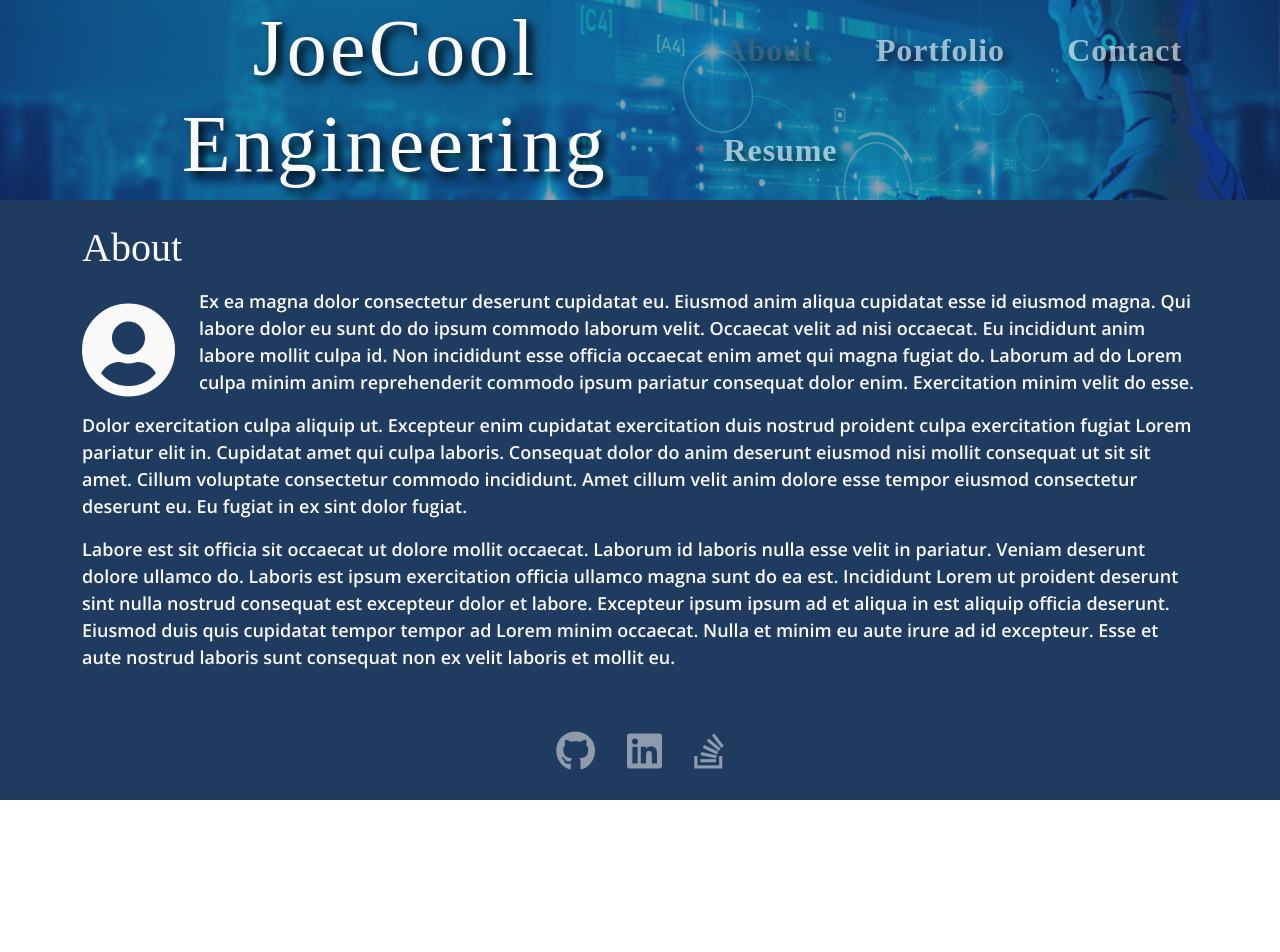
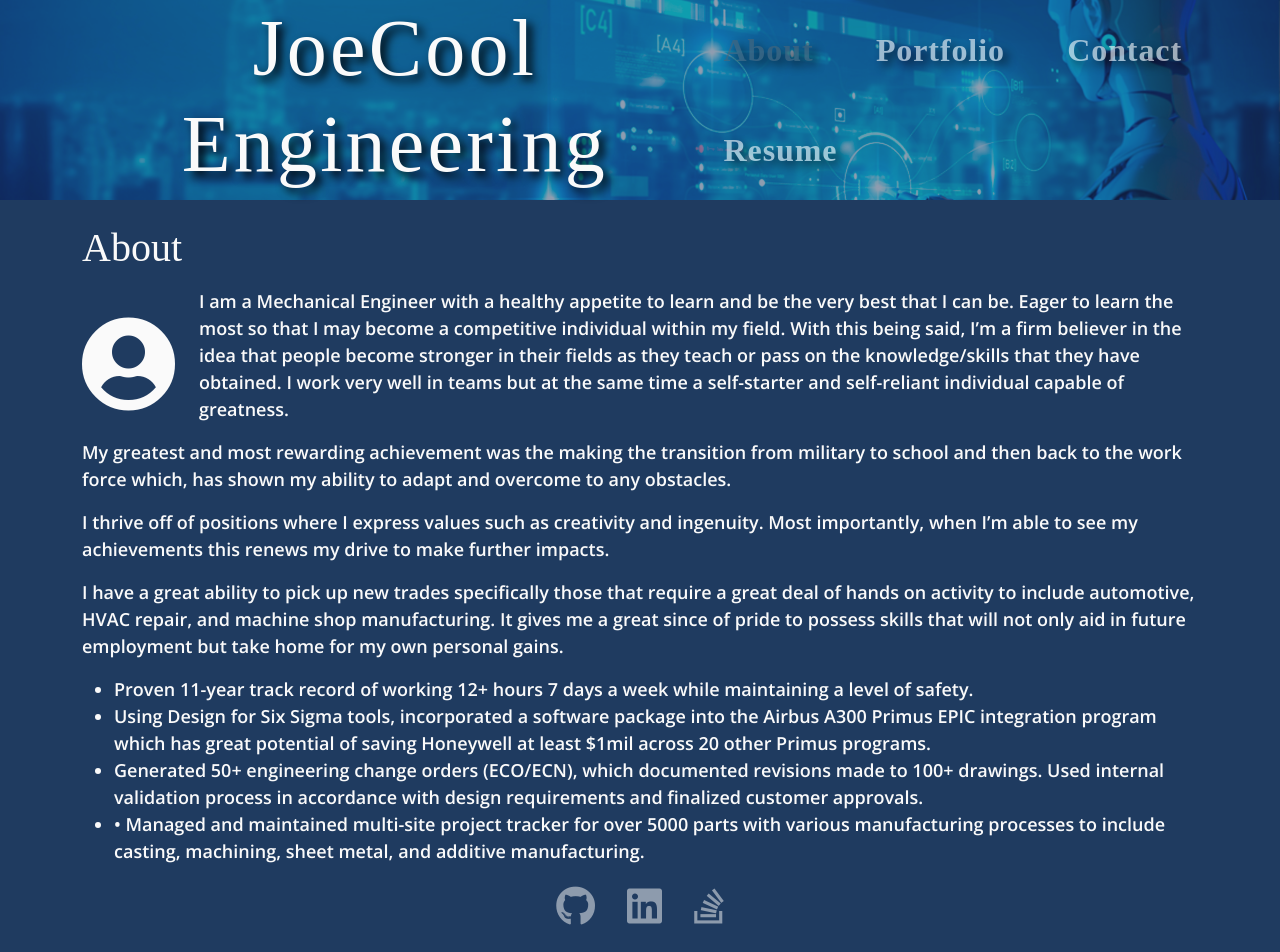
Before and after one commit to JoeCool-Engineer/joecool-portfolio-v1.0, a React (Create React App) app: page / in a window 1280 px wide. Shown: the top 952 px of the page. Before the commit the page ends 800 px from the top, so only its background shows below. Built offline with nearby package versions, Linux system fonts and the light colour scheme; a web font is replaced by a local one.

Commit message:
Updated About me page

```diff
--- a/package.json
+++ b/package.json
@@ -2,7 +2,7 @@
   "name": "joecool-portfolio-v1.0",
   "version": "0.1.0",
   "private": true,
-  "homepage": "https://JoeCool-Engineer.github.io/joecool-portfolio-v1.0.git",
+  "homepage": "https://joecool-engineer.github.io/joecool-portfolio-v1.0/",
   "dependencies": {
     "@emailjs/browser": "^3.11.0",
     "@testing-library/jest-dom": "^5.17.0",
--- a/src/Page/About.js
+++ b/src/Page/About.js
@@ -5,11 +5,19 @@ const About = () => {
     <>
     <div className='d-flex align-items-center'>
       <i className='fas fa-user-circle me-4'></i>
-      <p>Ex ea magna dolor consectetur deserunt cupidatat eu. Eiusmod anim aliqua cupidatat esse id eiusmod magna. Qui labore dolor eu sunt do do ipsum commodo laborum velit. Occaecat velit ad nisi occaecat. Eu incididunt anim labore mollit culpa id. Non incididunt esse officia occaecat enim amet qui magna fugiat do. Laborum ad do Lorem culpa minim anim reprehenderit commodo ipsum pariatur consequat dolor enim. Exercitation minim velit do esse.</p>
+      <p>I am a Mechanical Engineer with a healthy appetite to learn and be the very best that I can be. Eager to learn the most so that I may become a competitive individual within my field. With this being said, I’m a firm believer in the idea that people become stronger in their fields as they teach or pass on the knowledge/skills that they have obtained. I work very well in teams but at the same time a self-starter and self-reliant individual capable of greatness.</p>
     </div>
-      <p>Dolor exercitation culpa aliquip ut. Excepteur enim cupidatat exercitation duis nostrud proident culpa exercitation fugiat Lorem pariatur elit in. Cupidatat amet qui culpa laboris. Consequat dolor do anim deserunt eiusmod nisi mollit consequat ut sit sit amet. Cillum voluptate consectetur commodo incididunt. Amet cillum velit anim dolore esse tempor eiusmod consectetur deserunt eu. Eu fugiat in ex sint dolor fugiat.</p>
+      <p>My greatest and most rewarding achievement was the making the transition from military to school and then back to the work force which, has shown my ability to adapt and overcome to any obstacles.</p>
 
-      <p>Labore est sit officia sit occaecat ut dolore mollit occaecat. Laborum id laboris nulla esse velit in pariatur. Veniam deserunt dolore ullamco do. Laboris est ipsum exercitation officia ullamco magna sunt do ea est. Incididunt Lorem ut proident deserunt sint nulla nostrud consequat est excepteur dolor et labore. Excepteur ipsum ipsum ad et aliqua in est aliquip officia deserunt. Eiusmod duis quis cupidatat tempor tempor ad Lorem minim occaecat. Nulla et minim eu aute irure ad id excepteur. Esse et aute nostrud laboris sunt consequat non ex velit laboris et mollit eu.</p>
+      <p>I thrive off of positions where I express values such as creativity and ingenuity. Most importantly, when I’m able to see my achievements this renews my drive to make further impacts. </p>
+
+      <p>I have a great ability to pick up new trades specifically those that require a great deal of hands on activity to include automotive, HVAC repair, and machine shop manufacturing. It gives me a great since of pride to possess skills that will not only aid in future employment but take home for my own personal gains.</p>
+      <ul>
+        <li>Proven 11-year track record of working 12+ hours 7 days a week while maintaining a level of safety.</li>
+        <li>Using Design for Six Sigma tools, incorporated a software package into the Airbus A300 Primus EPIC integration program which has great potential of saving Honeywell at least $1mil across 20 other Primus programs.</li>
+        <li>Generated 50+ engineering change orders (ECO/ECN), which documented revisions made to 100+ drawings. Used internal validation process in accordance with design requirements and finalized customer approvals.</li>
+        <li>•	Managed and maintained multi-site project tracker for over 5000 parts with various manufacturing processes to include casting, machining, sheet metal, and additive manufacturing.</li>
+      </ul>
     </>
   )
 }
```
